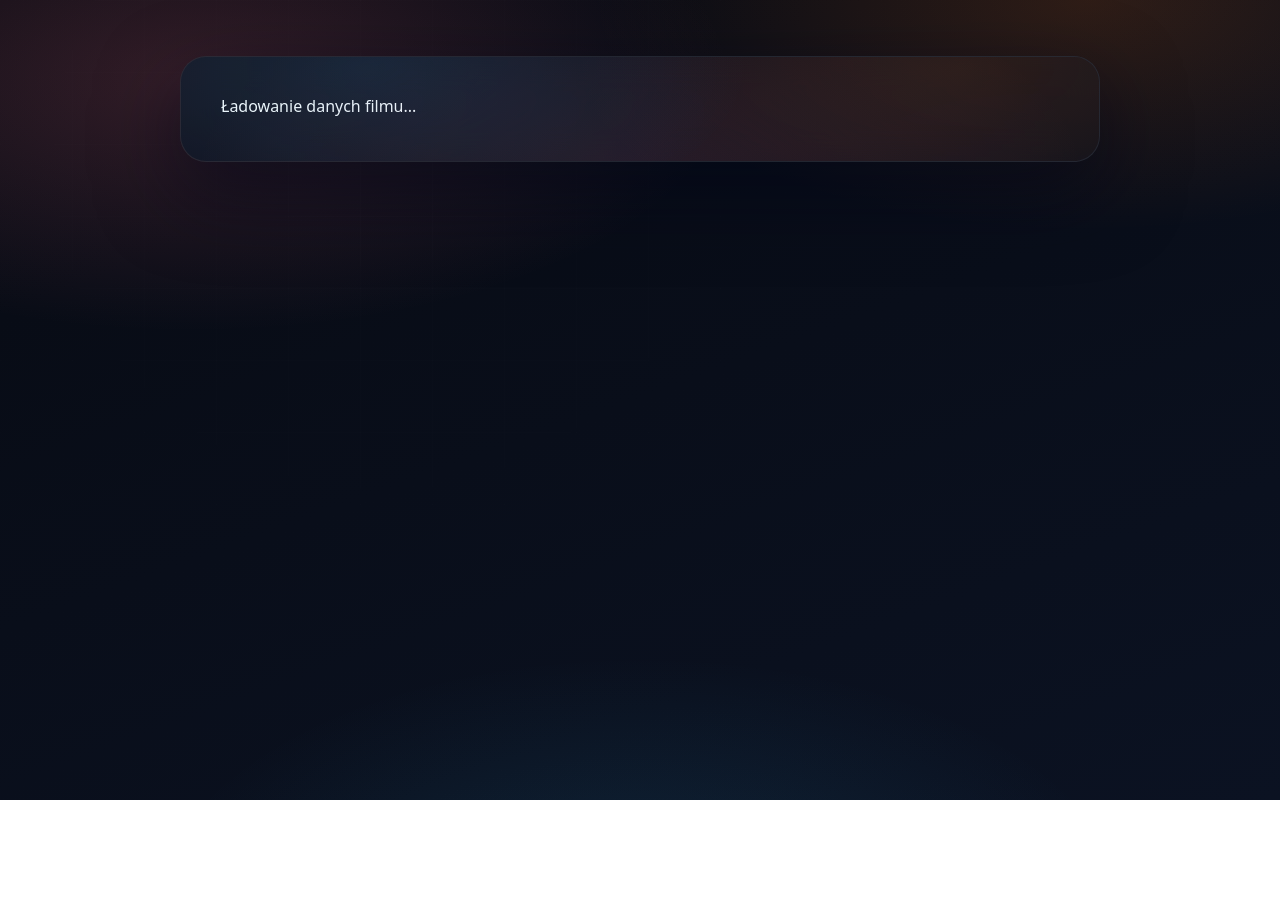
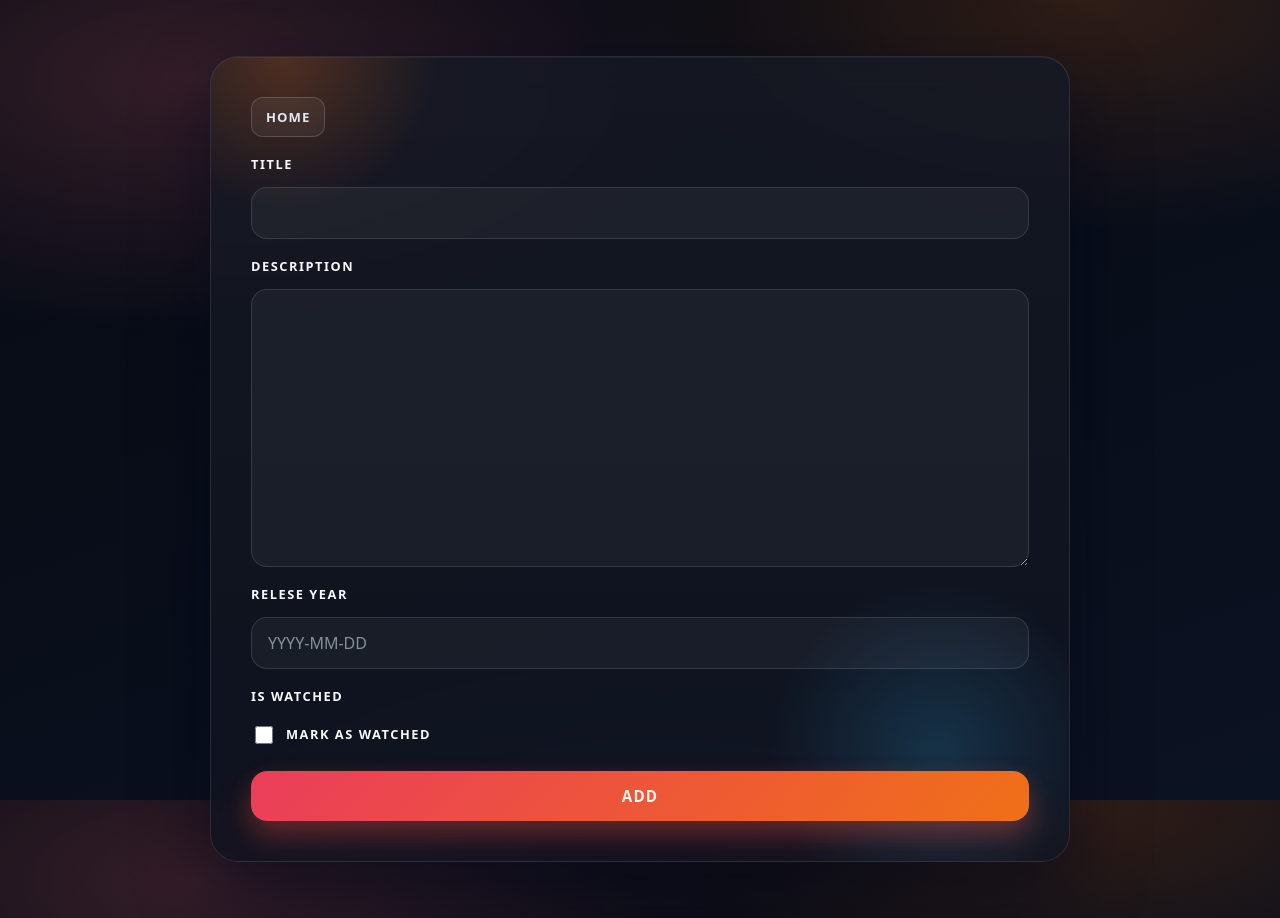
Before and after one commit to PiotrPliszka/movie-watchlist, a React app in the folder frontend/: page /movies/add-movie in a window 1280 px wide. Before the commit the page ends 800 px from the top, so only its background shows below. Built offline with nearby package versions, Linux system fonts and the light colour scheme; no server answers; the HTML template or start-up script is replaced by a standard one.

Commit message:
Adding AddMoviePage with css without reactlogic

```diff
--- a/frontend/src/App.jsx
+++ b/frontend/src/App.jsx
@@ -3,6 +3,7 @@ import { Routes, Route } from "react-router-dom";
 import { MovieList } from "./pages/MovieList";
 import { HomePage } from "./pages/HomePage";
 import { MovieDetails } from "./pages/MovieDetails";
+import { AddMovie } from "./pages/AddMovie";
 
 function App() {
   return (
@@ -10,6 +11,7 @@ function App() {
       <Route path="/" element={<HomePage />} />
       <Route path="/movies" element={<MovieList />} />
       <Route path="/movies/:id" element={<MovieDetails />} />
+      <Route path="/movies/add-movie" element={<AddMovie />} />
     </Routes>
   );
 }
--- /dev/null
+++ b/frontend/src/pages/AddMovie.css
@@ -0,0 +1,233 @@
+.form-container {
+  width: min(860px, var(--page-width, calc(100vw - 32px)));
+  margin: 0 auto;
+  padding: 40px;
+  border-radius: 28px;
+  position: relative;
+  overflow: hidden;
+  background:
+    linear-gradient(180deg, rgba(255, 255, 255, 0.04), rgba(255, 255, 255, 0.02)),
+    rgba(10, 14, 26, 0.82);
+  border: 1px solid rgba(255, 255, 255, 0.1);
+  backdrop-filter: blur(18px);
+  box-shadow:
+    0 28px 70px rgba(2, 6, 23, 0.5),
+    inset 0 1px 0 rgba(255, 255, 255, 0.05);
+}
+
+.form-container::before {
+  content: "";
+  position: absolute;
+  inset: -20% auto auto -10%;
+  width: 320px;
+  height: 320px;
+  border-radius: 999px;
+  background: radial-gradient(circle, rgba(249, 115, 22, 0.24), transparent 68%);
+  pointer-events: none;
+}
+
+.form-container::after {
+  content: "";
+  position: absolute;
+  right: -40px;
+  bottom: -60px;
+  width: 340px;
+  height: 340px;
+  border-radius: 999px;
+  background: radial-gradient(circle, rgba(56, 189, 248, 0.18), transparent 70%);
+  pointer-events: none;
+}
+
+.form {
+  position: relative;
+  z-index: 1;
+  display: grid;
+  gap: 14px;
+}
+
+.form-topbar {
+  position: relative;
+  z-index: 1;
+  display: flex;
+  justify-content: flex-start;
+  margin-bottom: 18px;
+}
+
+.home-btn {
+  display: inline-flex;
+  align-items: center;
+  justify-content: center;
+  padding: 10px 14px;
+  border-radius: 12px;
+  border: 1px solid rgba(255, 255, 255, 0.16);
+  color: #e2e8f0;
+  text-decoration: none;
+  font-size: 0.82rem;
+  font-weight: 800;
+  letter-spacing: 0.08em;
+  text-transform: uppercase;
+  background: rgba(255, 255, 255, 0.05);
+  transition:
+    background-color 0.2s ease,
+    transform 0.2s ease,
+    border-color 0.2s ease;
+}
+
+.home-btn:hover {
+  transform: translateY(-1px);
+  background: rgba(255, 255, 255, 0.08);
+  border-color: rgba(251, 146, 60, 0.7);
+}
+
+.form label {
+  margin-top: 4px;
+  color: #f8fafc;
+  font-size: 0.8rem;
+  font-weight: 800;
+  letter-spacing: 0.12em;
+  text-transform: uppercase;
+}
+
+.form label:first-child {
+  margin-top: 0;
+}
+
+.form input,
+.form textarea,
+.form button {
+  font: inherit;
+}
+
+.form input[type="text"],
+.form input[type="date"] {
+  width: 100%;
+  border: 1px solid rgba(255, 255, 255, 0.12);
+  border-radius: 16px;
+  background: rgba(255, 255, 255, 0.045);
+  color: #f8fafc;
+  padding: 14px 16px;
+  outline: none;
+  transition:
+    border-color 0.2s ease,
+    box-shadow 0.2s ease,
+    transform 0.2s ease,
+    background-color 0.2s ease;
+}
+
+.form .description-input {
+  width: 100%;
+  min-height: 260px;
+  border: 1px solid rgba(255, 255, 255, 0.12);
+  border-radius: 16px;
+  background: rgba(255, 255, 255, 0.045);
+  color: #f8fafc;
+  padding: 14px 16px;
+  outline: none;
+  resize: vertical;
+  line-height: 1.55;
+  transition:
+    border-color 0.2s ease,
+    box-shadow 0.2s ease,
+    transform 0.2s ease,
+    background-color 0.2s ease;
+}
+
+.form .description-input:focus {
+  border-color: rgba(251, 146, 60, 0.8);
+  box-shadow:
+    0 0 0 4px rgba(249, 115, 22, 0.16),
+    0 12px 30px rgba(15, 23, 42, 0.26);
+  background: rgba(255, 255, 255, 0.07);
+  transform: translateY(-1px);
+}
+
+.form input[type="text"]::placeholder,
+.form input[type="date"]::placeholder {
+  color: rgba(203, 213, 225, 0.62);
+}
+
+.form input[type="text"]:focus,
+.form input[type="date"]:focus {
+  border-color: rgba(251, 146, 60, 0.8);
+  box-shadow:
+    0 0 0 4px rgba(249, 115, 22, 0.16),
+    0 12px 30px rgba(15, 23, 42, 0.26);
+  background: rgba(255, 255, 255, 0.07);
+  transform: translateY(-1px);
+}
+
+.watched-row {
+  margin-top: 0;
+  display: inline-flex;
+  align-items: center;
+  gap: 10px;
+  font-size: 0.9rem;
+  font-weight: 700;
+  letter-spacing: 0.02em;
+  text-transform: none;
+  color: #e2e8f0;
+  cursor: pointer;
+}
+
+.watched-row input[type="checkbox"] {
+  width: 18px;
+  height: 18px;
+  accent-color: #f97316;
+  cursor: pointer;
+}
+
+.watched-row span {
+  line-height: 1.2;
+}
+
+.form button {
+  margin-top: 10px;
+  border: 0;
+  border-radius: 16px;
+  padding: 15px 20px;
+  color: #fff7ed;
+  font-size: 0.95rem;
+  font-weight: 900;
+  letter-spacing: 0.08em;
+  text-transform: uppercase;
+  cursor: pointer;
+  background:
+    linear-gradient(135deg, rgba(244, 63, 94, 0.96), rgba(249, 115, 22, 0.96));
+  box-shadow:
+    0 16px 34px rgba(244, 63, 94, 0.22),
+    0 10px 24px rgba(249, 115, 22, 0.18);
+  transition:
+    transform 0.2s ease,
+    filter 0.2s ease,
+    box-shadow 0.2s ease;
+}
+
+.form button:hover {
+  transform: translateY(-2px);
+  filter: brightness(1.04);
+  box-shadow:
+    0 20px 40px rgba(244, 63, 94, 0.26),
+    0 14px 26px rgba(249, 115, 22, 0.2);
+}
+
+.form button:active {
+  transform: translateY(0);
+}
+
+@media (max-width: 640px) {
+  .form-container {
+    padding: 24px 18px;
+    border-radius: 22px;
+  }
+
+  .form {
+    gap: 12px;
+  }
+
+  .form input[type="text"],
+  .form input[type="date"],
+  .form .description-input,
+  .form button {
+    border-radius: 14px;
+  }
+}
--- /dev/null
+++ b/frontend/src/pages/AddMovie.jsx
@@ -0,0 +1,38 @@
+import React from "react";
+import { useState } from "react";
+import { Link } from "react-router-dom";
+import api from "../api/axios";
+import "./AddMovie.css";
+
+export function AddMovie() {
+  return (
+    <div className="form-container">
+      <div className="form-topbar">
+        <Link to="/" className="home-btn">
+          Home
+        </Link>
+      </div>
+      <form className="form">
+        <label>Title</label>
+        <input type="text" />
+        <label>Description</label>
+        <textarea className="description-input" rows="10" />
+        <label>Relese year</label>
+        <input
+          type="text"
+          className="date-input"
+          placeholder="YYYY-MM-DD"
+          inputMode="numeric"
+          pattern="\d{4}-\d{2}-\d{2}"
+          title="Format: YYYY-MM-DD"
+        />
+        <label>Is watched</label>
+        <label className="watched-row">
+          <input type="checkbox" />
+          <span>Mark as watched</span>
+        </label>
+        <button type="submit">ADD</button>
+      </form>
+    </div>
+  );
+}
```
